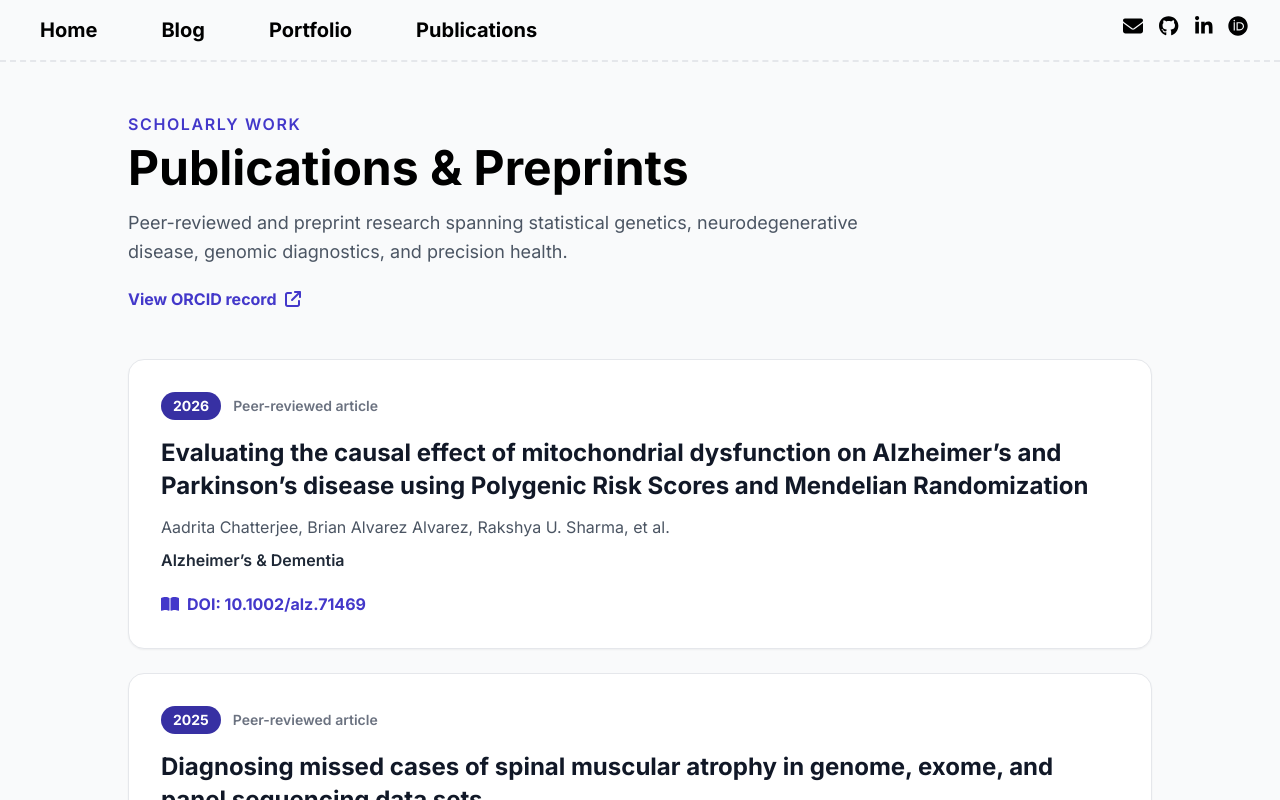
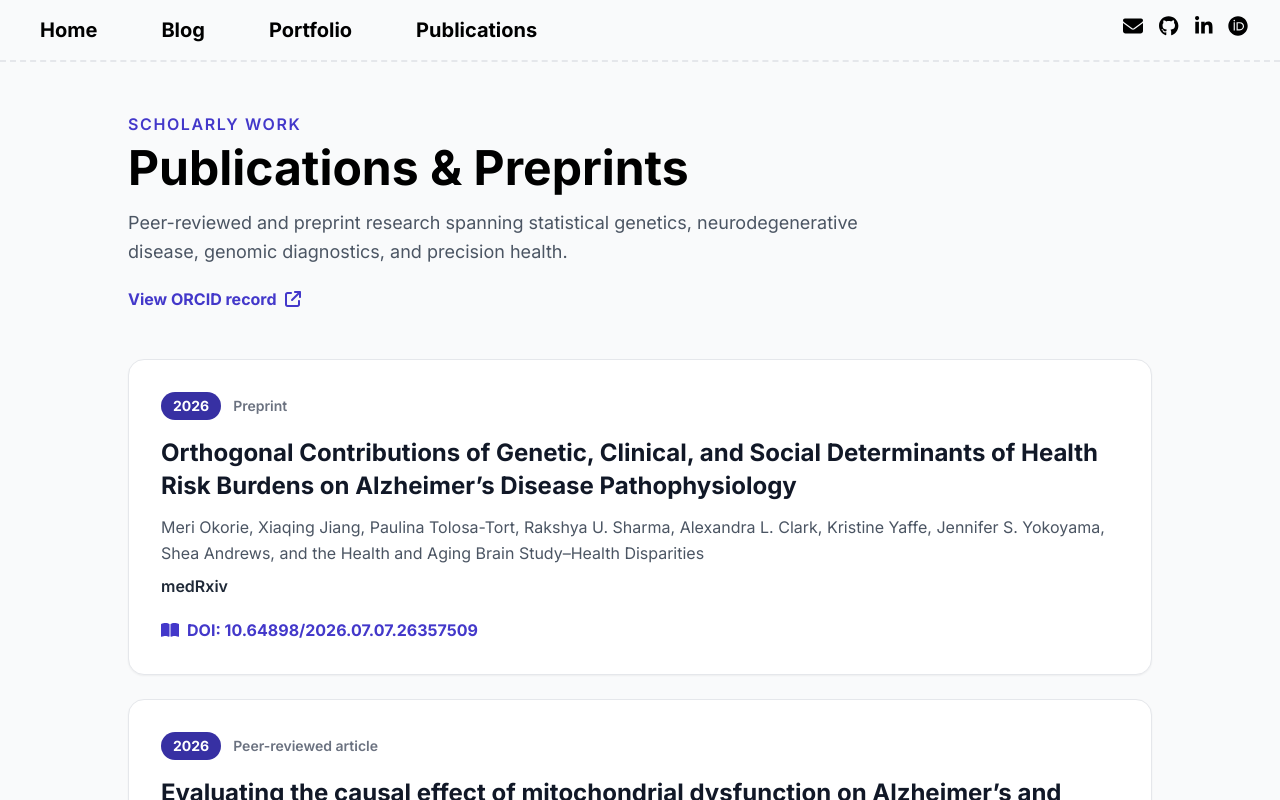
Before and after one commit to codewithrakshya/RakshyaSharma, a React (Create React App) app: page /publications in a window 1280 px wide. Shown: the top 800 px of the page. Built offline with nearby package versions, Linux system fonts and the light colour scheme.

Commit message:
Add Alzheimer disease risk burdens preprint

```diff
--- a/src/pages/Publications.js
+++ b/src/pages/Publications.js
@@ -6,6 +6,17 @@ import {
 } from "@fortawesome/free-solid-svg-icons";
 
 const publications = [
+  {
+    year: "2026",
+    type: "Preprint",
+    title:
+      "Orthogonal Contributions of Genetic, Clinical, and Social Determinants of Health Risk Burdens on Alzheimer’s Disease Pathophysiology",
+    authors:
+      "Meri Okorie, Xiaqing Jiang, Paulina Tolosa-Tort, Rakshya U. Sharma, Alexandra L. Clark, Kristine Yaffe, Jennifer S. Yokoyama, Shea Andrews, and the Health and Aging Brain Study–Health Disparities",
+    journal: "medRxiv",
+    url: "https://doi.org/10.64898/2026.07.07.26357509",
+    doi: "10.64898/2026.07.07.26357509",
+  },
   {
     year: "2026",
     type: "Peer-reviewed article",
```
